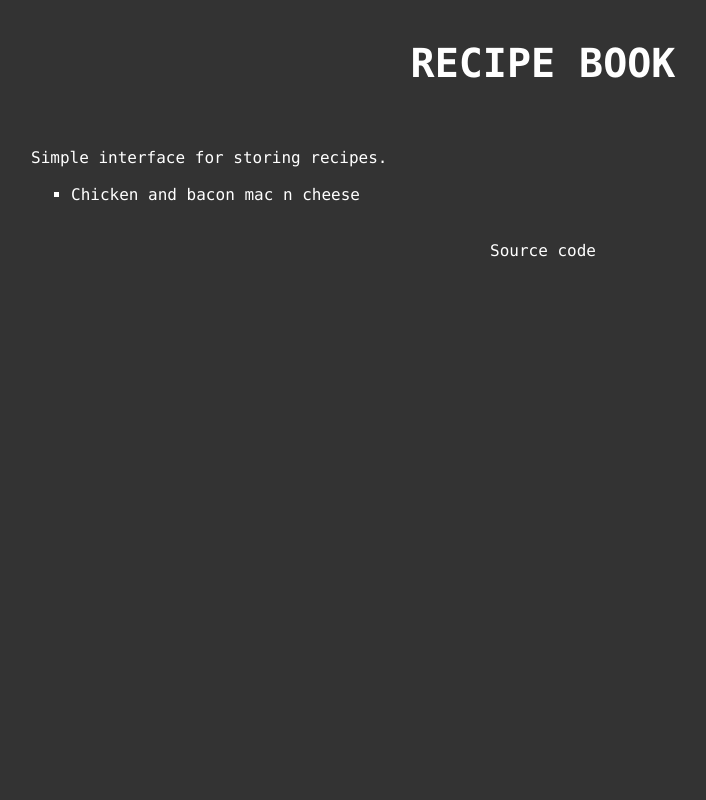
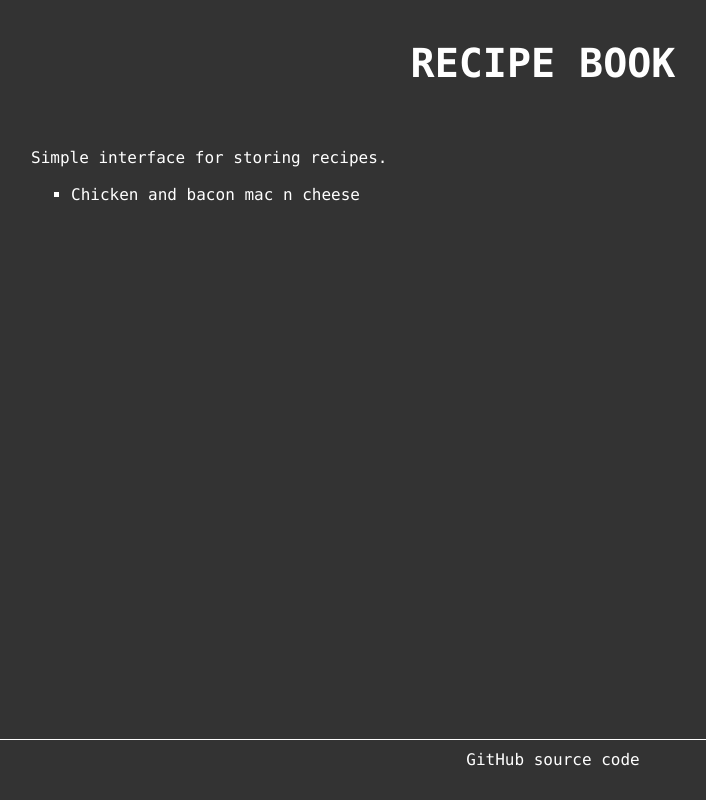
Before and after one commit to charlieb954/eleventy-recipes, an Eleventy site: page src/index.md in a window 1280 px wide. Shown: the whole page, without its empty margins (97-803 px from the left). Built offline with nearby package versions, Linux system fonts and the light colour scheme; Eleventy itself is replaced by a stand-in of ours; files that its build step writes are made by us from their sources.

Commit message:
add sticky footer@

```diff
--- a/src/_includes/layouts/base.html
+++ b/src/_includes/layouts/base.html
@@ -10,13 +10,13 @@
 </head>
 
 <body>
-    <div style="width:80%; margin:0 auto;">
+    <div id="content">
         <h1 id="navh"><a href="/eleventy-recipes">RECIPE BOOK</a></h1>
         <br>
         {% block content %}{% endblock %}
     </div>
-    <div id="footer" style="width:80%; margin:0 auto;">
-        <a href="https://github.com/charlieb954/eleventy-recipes">Source code</a>
+    <div id="footer">
+        <a href="https://github.com/charlieb954/eleventy-recipes">GitHub source code</a>
     </div>
 </body>
 
--- a/src/css/style.css
+++ b/src/css/style.css
@@ -3,14 +3,6 @@ body {
     color: white;
     font-family: Consolas, Monaco, Lucida Console, Liberation Mono, DejaVu Sans Mono, Bitstream Vera Sans Mono, Courier New;
     margin: 0;
-}
-
-#navh {
-    font-size: 2.5em;
-    font-weight: 900;
-    text-transform: uppercase;
-    margin-top: 1em;
-    text-align: center;
 }
 
 /* links and letter list highlight */
@@ -40,7 +32,6 @@ ul {
     list-style-type: square;
 }
 
-
 h2 {
     font-size: 1.5em;
     font-weight: 700;
@@ -52,8 +43,30 @@ li:first-letter {
     text-transform: capitalize;
 }
 
-#footer {
-    width: 100%;
-    padding: 20px;
+#content {
+    width: 80%;
+    margin: 0 auto;
+    margin-bottom: 100px;
+}
+
+#navh {
+    font-size: 2.5em;
+    font-weight: 900;
+    text-transform: uppercase;
+    margin-top: 1em;
     text-align: center;
 }
+
+#footer {
+    position: fixed;
+    padding: 10px 10px 0px 10px;
+    bottom: 0;
+    width: 100%;
+    text-align: center;
+    height: 50px;
+    margin-top: -50px;
+    opacity: 1;
+    display: inline-block;
+    border-top: 1px solid white;
+    background-color: #333;
+}
```
